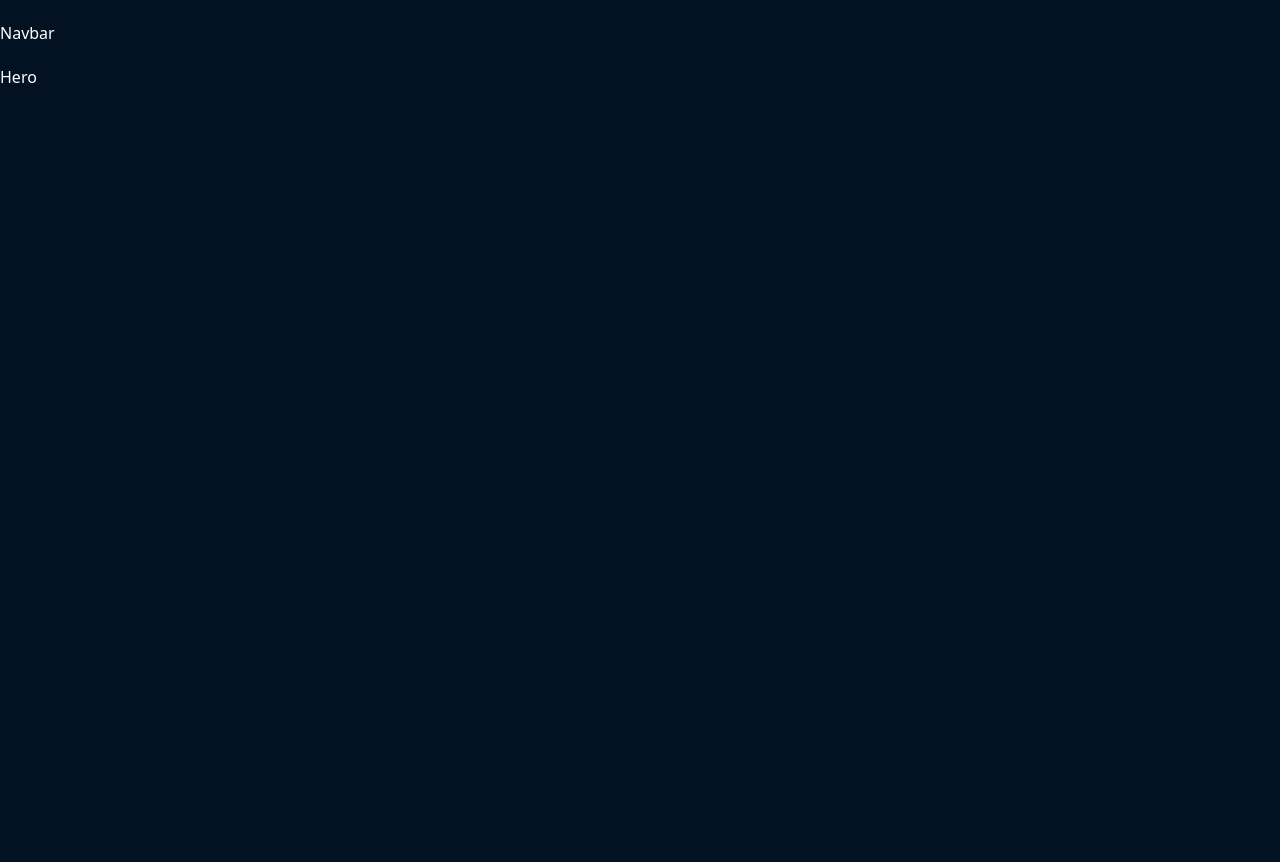
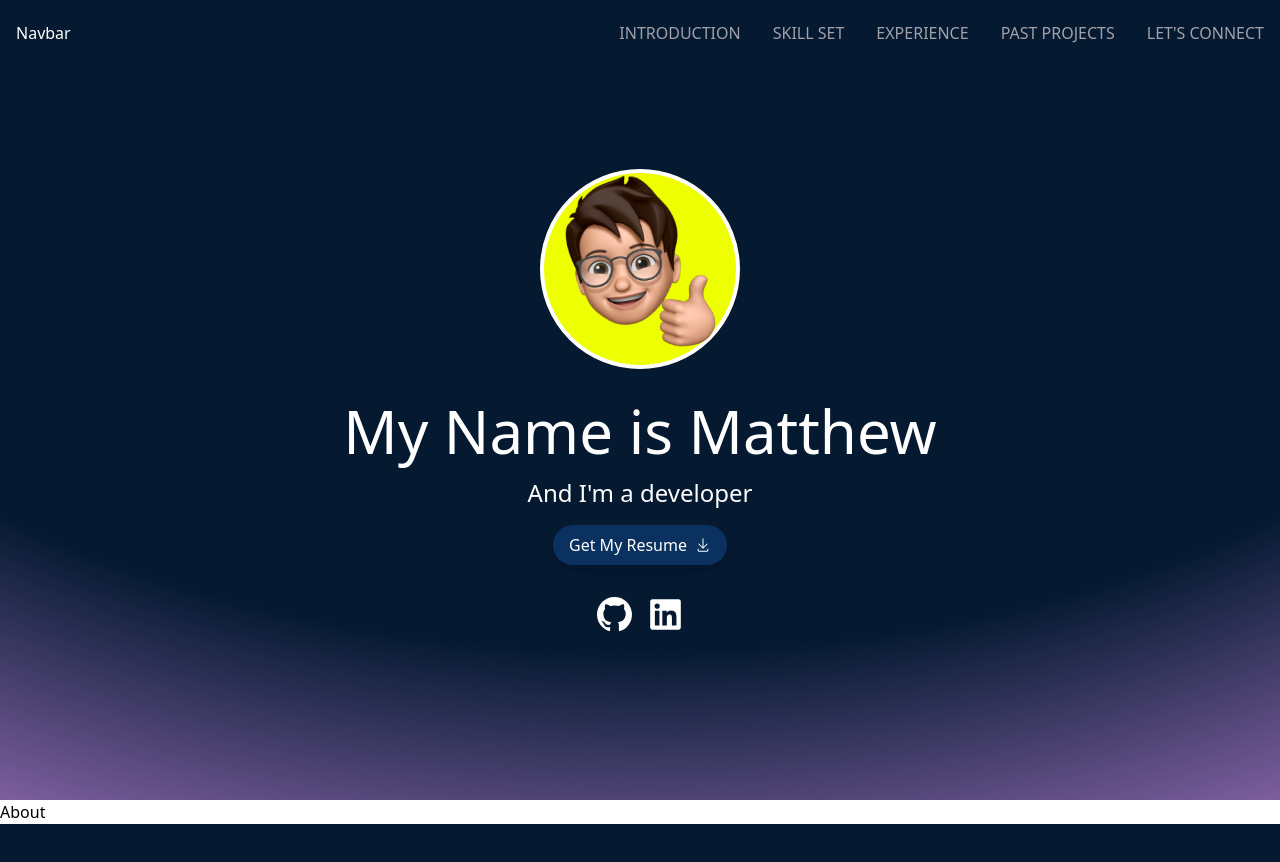
Before and after one commit to Generic626/Portfolio-v2, a React (Vite) app: page / in a window 1280 px wide. Shown: the top 862 px of the page. After the commit the page ends 824 px from the top, so only its background shows below. Built offline with nearby package versions, Linux system fonts and the light colour scheme.

Commit message:
finished hero section v1

```diff
--- /dev/null
+++ b/src/About.jsx
@@ -0,0 +1,5 @@
+const About = () => {
+  return <div className="bg-white text-black">About</div>;
+};
+
+export default About;
--- a/src/App.jsx
+++ b/src/App.jsx
@@ -1,11 +1,13 @@
-import Hero from "./Hero";
 import Navbar from "./Navbar";
+import { Hero } from "./Hero";
+import About from "./About";
 
 const App = () => {
   return (
     <div className="h-screen w-full text-white">
       <Navbar />
       <Hero />
+      <About />
     </div>
   );
 };
--- a/src/Hero.jsx
+++ b/src/Hero.jsx
@@ -1,5 +1,79 @@
-const Hero = () => {
-  return <div className="mt-[65px] h-full w-full">Hero</div>;
+import { useEffect } from "react";
+
+import {
+  useMotionTemplate,
+  useMotionValue,
+  motion,
+  animate,
+} from "framer-motion";
+import { GoDownload } from "react-icons/go";
+import { BsGithub } from "react-icons/bs";
+import { FaLinkedin } from "react-icons/fa";
+
+const COLORS_TOP = ["#13FFAA", "#1E67C6", "#CE84CF", "#DD335C"];
+
+export const Hero = () => {
+  const color = useMotionValue(COLORS_TOP[0]);
+
+  useEffect(() => {
+    animate(color, COLORS_TOP, {
+      ease: "easeInOut",
+      duration: 10,
+      repeat: Infinity,
+      repeatType: "mirror",
+    });
+  }, []);
+
+  const backgroundImage = useMotionTemplate`radial-gradient(125% 125% at 50% 0%, #051931 65%, ${color})`;
+
+  const handleSocialOnClick = (url) => {
+    window.open(url, "_blank");
+  };
+
+  return (
+    <motion.section
+      style={{
+        backgroundImage,
+      }}
+      className="h-full w-full p-4 flex flex-col justify-center items-center"
+    >
+      {/* Avatar Image */}
+      <div className="border-[4px] border-white rounded-[50%] w-[200px] h-[200px] bg-highlight flex justify-center items-center">
+        <img src="/avatar.png" />
+      </div>
+      {/* Title */}
+      <div className="text-center mt-4">
+        <h1 className="text-6xl mt-4 font-normal">My Name is Matthew</h1>
+        <h2 className="text-2xl mt-4 font-thin">And I&apos;m a developer</h2>
+        {/* Get Resume */}
+        <motion.button
+          whileHover={{ y: -3 }}
+          whileTap={{ y: 3 }}
+          className="inline bg-primary-dark rounded-full py-2 px-4 mt-4 shadow-lg"
+        >
+          <div className="flex justify-center items-center gap-2">
+            <span>Get My Resume</span>
+            <GoDownload />
+          </div>
+        </motion.button>
+        {/* Social Icons */}
+        <div className="flex gap-4 justify-center items-center mt-8">
+          <BsGithub
+            className="size-[35px] cursor-pointer"
+            onClick={() => {
+              handleSocialOnClick("https://github.com/Generic626");
+            }}
+          />
+          <FaLinkedin
+            className="size-[35px] cursor-pointer"
+            onClick={() => {
+              handleSocialOnClick(
+                "https://www.linkedin.com/in/matthew-tze-ken-fung-01736b270/"
+              );
+            }}
+          />
+        </div>
+      </div>
+    </motion.section>
+  );
 };
-
-export default Hero;
--- a/src/Navbar.jsx
+++ b/src/Navbar.jsx
@@ -1,6 +1,21 @@
 const Navbar = () => {
   return (
-    <div className="fixed h-[65px] top-0 w-full flex items-center">Navbar</div>
+    <nav className="z-10 text-md fixed bg-primary h-[65px] top-0 w-full flex items-center justify-between p-4">
+      Navbar
+      {/* Logo */}
+      {/* Nav Items */}
+      <div className="hidden md:flex gap-8 uppercase">
+        <span className="text-zinc-400 cursor-pointer">Introduction</span>
+        <span className="text-zinc-400 cursor-pointer">Skill Set</span>
+        <span className="text-zinc-400 cursor-pointer">Experience</span>
+        <span className="text-zinc-400 cursor-pointer">Past Projects</span>
+        <span className="text-zinc-400 cursor-pointer">Let&apos;s Connect</span>
+      </div>
+      {/* Some kind of button */}
+      {/* <button className="hidden md:inline bg-primary-dark rounded-md py-2 px-4">
+        Get My Resume
+      </button> */}
+    </nav>
   );
 };
 
--- a/src/index.css
+++ b/src/index.css
@@ -2,6 +2,8 @@
 @tailwind components;
 @tailwind utilities;
 
-body {
-  background-color: #021222;
+@layer utilities {
+  body {
+    @apply bg-primary;
+  }
 }
--- a/tailwind.config.js
+++ b/tailwind.config.js
@@ -2,7 +2,13 @@
 export default {
   content: ["./index.html", "./src/**/*.{js,ts,jsx,tsx}"],
   theme: {
-    extend: {},
+    extend: {
+      backgroundColor: {
+        primary: "#051931",
+        "primary-dark": "#0A315f",
+        highlight: "#EDFF00",
+      },
+    },
   },
   plugins: [],
 };
```
Also changed, not shown: public/avatar.png (added).
